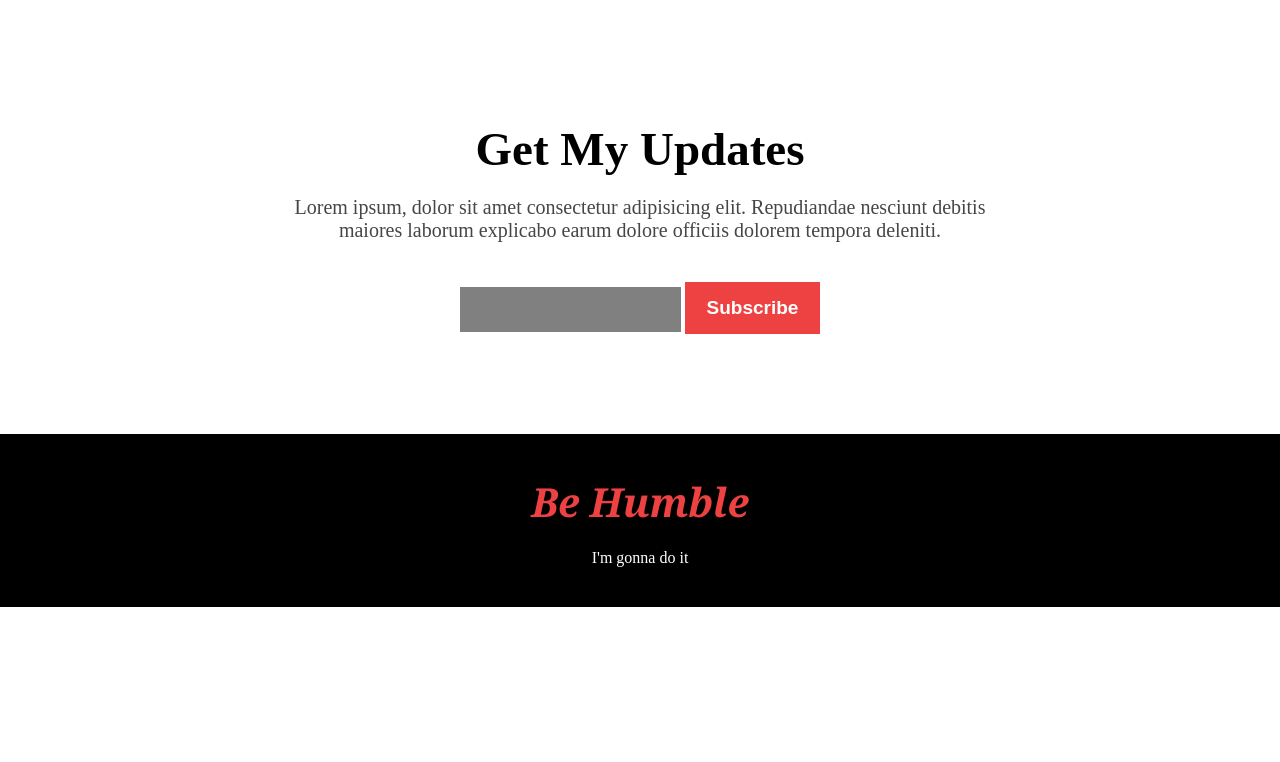
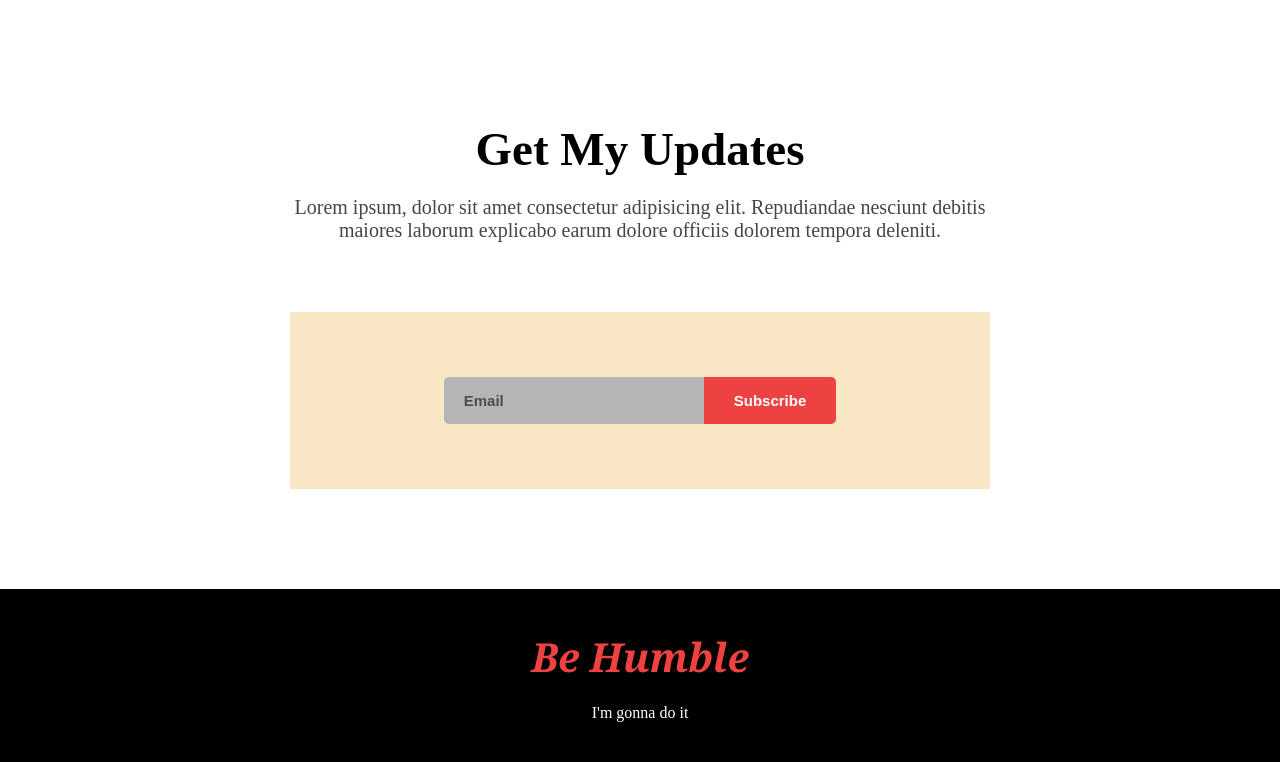
Before and after one commit to partha6459/donate-today, a plain HTML site: page index.html in a window 1280 px wide. Shown: the part 3360-4122 px from the top of the page. Before the commit the page ends 3967 px from the top, so only its background shows below. Drawn offline with Linux system fonts and the light colour scheme.

Commit message:
complete all

```diff
--- a/index.html
+++ b/index.html
@@ -104,9 +104,8 @@
         <h1 class="last-prttitle">Get My Updates</h1>
         <p class="last-prtdesc">Lorem ipsum, dolor sit amet consectetur adipisicing elit. Repudiandae nesciunt debitis <br>maiores laborum explicabo earum dolore officiis dolorem tempora deleniti.</p>
 
-        <div>
-            <input class="text" type="text" name="Email" id="Email">
-            <button class="last-partbtn2">Subscribe</button>
+        <div class="lst-box">
+            <button class="last-partbtn1">Email</button><button class="last-partbtn2">Subscribe</button>
         </div>
 
     </div>
--- a/styles.css
+++ b/styles.css
@@ -229,20 +229,30 @@
 }
 
 .last-partbtn1{
-    padding: 15px 22px;
-    font-size: 19px;
+    padding-top: 15px;
+    padding-bottom: 15px;
+    padding-right: 200px;
+    padding-left: 20px;
+    font-size: 15px;
+    font-weight: bold;
+    color: rgb(77, 77, 77);
+    background-color: rgb(182, 181, 181);
+    border-style: none;
+    border-top-left-radius: 5px;
+    border-bottom-left-radius: 5px;
+}
+.last-partbtn2{
+    padding-top: 15px;
+    padding-bottom: 15px;
+    padding-right: 30px;
+    padding-left: 30px;
+    font-size: 15px;
     font-weight: bold;
     color: white;
     background-color: rgb(238, 66, 66);
     border-style: none;
-}
-.last-partbtn2{
-    padding: 15px 22px;
-    font-size: 19px;
-    font-weight: bold;
-    color: white;
-    background-color: rgb(238, 66, 66);
-    border-style: none;
+    border-top-right-radius: 5px;
+    border-bottom-right-radius: 5px;
 }
 
 .text{
@@ -250,6 +260,17 @@
     background-color: gray;
     padding: 15px 22px;
     color: white;
+}
+
+.lst-box{
+    padding-bottom: 65px;
+    padding-top: 65px;
+    padding-left: 50px;
+    padding-right: 50px;
+    background-color: rgb(248, 230, 197);
+    margin-top: 70px;
+    margin-left: 290px;
+    margin-right: 290px;
 }
 
 
```
